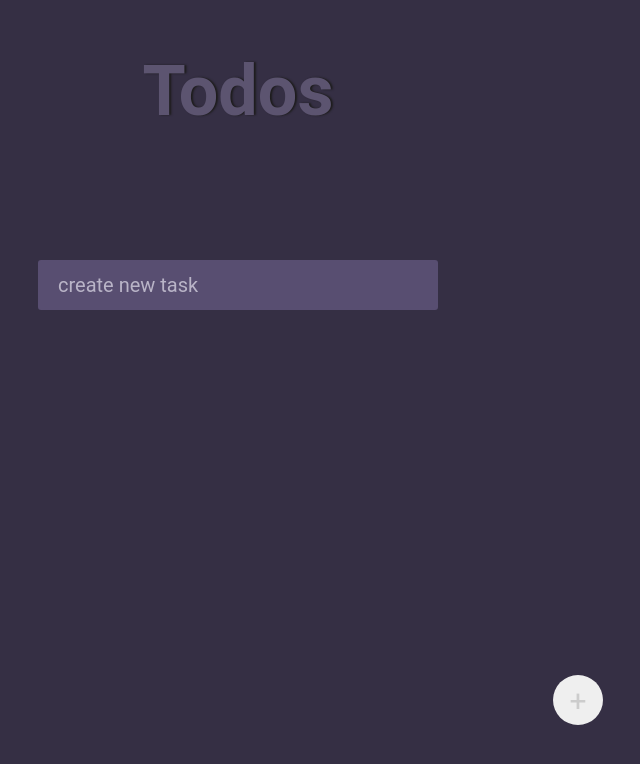
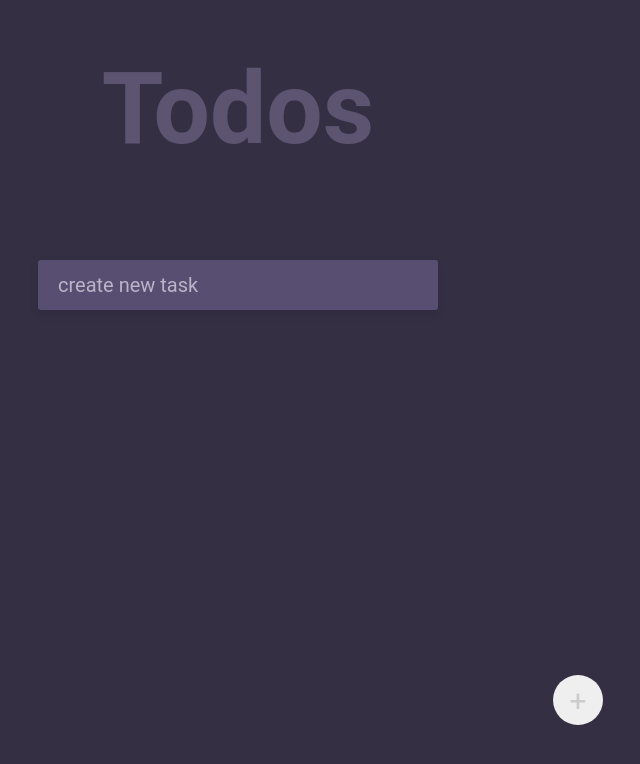
Before and after one commit to jonni595/todo-list, a React (Vite) app: page / in a window 1280 px wide. Shown: the top 764 px of the page, without its empty margins (402-1042 px from the left). Built offline with nearby package versions, Linux system fonts and the light colour scheme.

Commit message:
optimized input styles

```diff
--- a/src/css/style.css
+++ b/src/css/style.css
@@ -38,9 +38,8 @@ button {
 }
 .container__title {
   text-align: center;
-  font-size: 70px;
+  font-size: 100px;
   color: #5c5470;
-  text-shadow: 2px 0px 2px #1d1c1c;
 }
 .container__task {
   width: 100%;
@@ -63,9 +62,13 @@ button {
   border: none;
   outline: none;
   border-radius: 3px;
+  box-shadow: 0 4px 10px rgba(0, 0, 0, 0.1);
 }
 .container__task input[type=text]::placeholder {
   color: #b9b4c7;
+}
+.container__task input[type=text]:focus {
+  outline: 3px solid #817799;
 }
 .container__list {
   width: 100%;
@@ -77,7 +80,6 @@ button {
 }
 .container__list ul {
   list-style: none;
-  font-size: 16px;
 }
 .container__list .items {
   display: flex;
@@ -90,6 +92,10 @@ button {
   background: #5c5470;
   border-radius: 5px;
   margin-bottom: 5px;
+  box-shadow: 0 4px 10px rgba(0, 0, 0, 0.1);
+}
+.container__list .items li {
+  font-size: 18px;
 }
 .container__list .items li + button {
   border: none;
--- a/src/scss/main.scss
+++ b/src/scss/main.scss
@@ -3,6 +3,7 @@ $secondary: #b9b4c7;
 $bg-color: #352f44;
 $txt-color: #faf0e6;
 $bg-input: #584e71;
+$bd-input: #817799;
 $ff-base: "Roboto", sans-serif;
 
 @mixin dimension($width, $height) {
@@ -58,9 +59,8 @@ button {
 
   &__title {
     text-align: center;
-    font-size: 70px;
+    font-size: 100px;
     color: $primary;
-    text-shadow: 2px 0px 2px #1d1c1c;
   }
 
   &__task {
@@ -68,7 +68,6 @@ button {
     max-width: 800px;
     @include flex(column, center, space-between);
     padding: 10px 20px;
-
 
     input[type="text"] {
       @include dimension(calc(800px / 2), 50px);
@@ -80,9 +79,14 @@ button {
       border: none;
       outline: none;
       border-radius: 3px;
+      box-shadow: 0 4px 10px rgba(0, 0, 0, 0.1);
 
       &::placeholder {
         color: $secondary;
+      }
+
+      &:focus {
+        outline: 3px solid $bd-input;
       }
     }
   }
@@ -93,7 +97,6 @@ button {
 
     ul {
       list-style: none;
-      font-size: 16px;
     }
 
     .items {
@@ -103,6 +106,11 @@ button {
       background: $primary;
       border-radius: 5px;
       margin-bottom: 5px;
+      box-shadow: 0 4px 10px rgba(0, 0, 0, 0.1);
+
+      li {
+        font-size: 18px;
+      }
 
       li + button {
         border: none;
```
Also changed, not shown: 1 other file (tests, documents, lock files or other folders).
